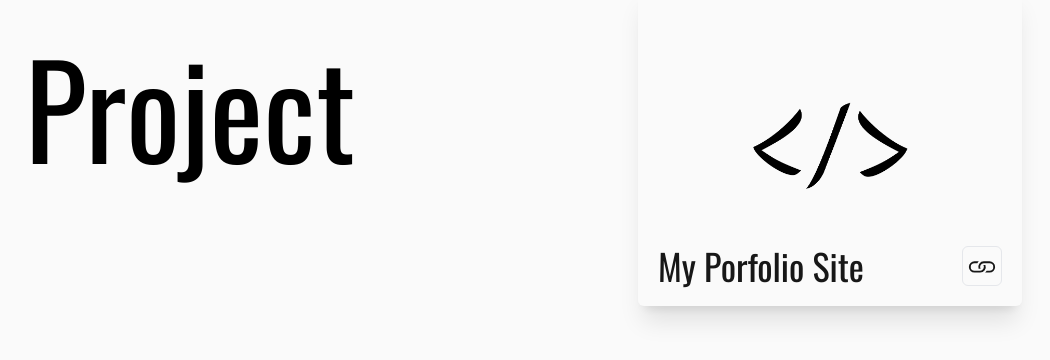
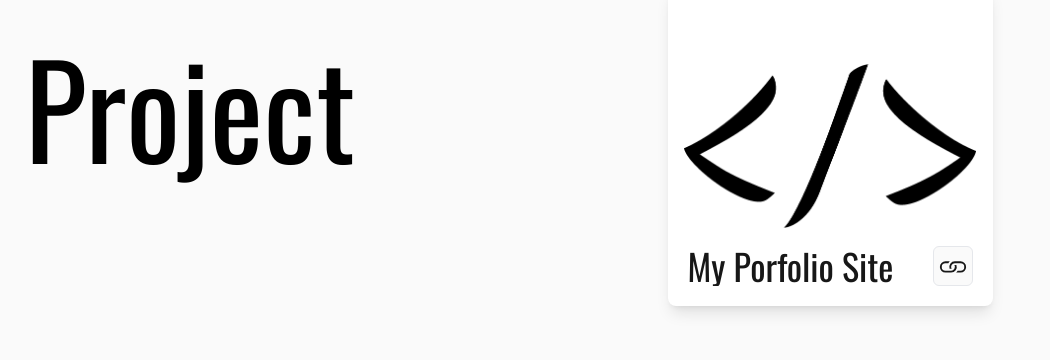
Before and after one commit to JaeilJO/portfolio, a Next.js app: page / in a window 1280 px wide. Shown: the part 2654-3014 px from the top of the page, without its empty margins (130-1180 px from the left). Built offline with nearby package versions, Linux system fonts and the light colour scheme.

Commit message:
refactor : all change project

```diff
--- a/src/components/CommonComponents/CommonSectionBackground.tsx
+++ b/src/components/CommonComponents/CommonSectionBackground.tsx
@@ -8,7 +8,7 @@ function CommonSectionBackground({
     ref_for_observer?: (node?: Element | null | undefined) => void;
 }) {
     return (
-        <div ref={ref_for_observer} className="relative flex w-screen h-screen max-sm:flex-col ">
+        <div ref={ref_for_observer} className="relative flex w-screen h-screen max-sm:flex-col">
             {children}
         </div>
     );
--- a/src/components/Sections/ProjectSection/index.tsx
+++ b/src/components/Sections/ProjectSection/index.tsx
@@ -1,3 +1,6 @@
+import CommonLeftText from '@/components/CommonComponents/CommonLeftText';
+import CommonRightContentWrapper from '@/components/CommonComponents/CommonRightContentWrapper';
+import CommonSectionBackground from '@/components/CommonComponents/CommonSectionBackground';
 import Image from 'next/image';
 import Link from 'next/link';
 import React, { useState } from 'react';
@@ -15,67 +18,26 @@ function ProjectSection() {
         threshold: 0.6,
     });
     return (
-        <div className=" relative flex w-screen h-screen  max-sm:flex-col max-sm:py-[100px]" ref={ref}>
-            <div className="flex items-center justify-center  grow-[1] w-full  max-sm:items-end text-9xl max-md:text-7xl ">
-                <div className="relative bottom-10">Project</div>
-            </div>
-
-            <div className="relative flex items-center justify-center grow-[1] w-full  max-sm:items-start">
-                <div
-                    className={` relative max-sm:w-[200px] max-sm:h-[250px] w-[60%] max-w-[400px] h-[40%] max-h-[600px]  ${
-                        inView ? `animate-section_project_opening_animation` : ``
-                    }  origin-bottom  rounded-md shadow-xl cursor-pointer  text-neutral-900 top-0  bg-neutral-50    duration-200 overflow-hidden `}
-                    onClick={() => {
-                        setClicked(!clicked);
-                    }}
-                >
-                    <Image
-                        alt="s"
-                        width={200}
-                        height={200}
-                        className="absolute  top-2/4 left-2/4 -translate-x-[50%] -translate-y-[50%] w-[40%] min-w-[100px]  max-w-[300px]  max-sm:w-[100px]  "
-                        src={'/handwrite.png'}
-                    />
-                    <div className="absolute text-xl lg:text-4xl bottom-5 left-5 ">My Porfolio Site</div>
-                    <div className="absolute bottom-5 right-5">
+        <CommonSectionBackground>
+            <CommonLeftText title="Project" />
+            <CommonRightContentWrapper>
+                <div className="flex items-center justify-center w-full h-full max-sm:items-start">
+                    <div className="relative w-[65%] h-[80%] max-sm:w-[60%] max-sm:h-[70%] rounded-lg flex flex-col items-center justify-center  bg-white overflow-hidden shadow-lg">
+                        <Image alt="s" width={200} height={200} className="w-[90%] " src={'/handwrite.png'} />
+                        <div className="absolute bottom-0 left-0 flex justify-between w-full p-5 text-neutral-900">
+                            <div className="text-xl truncate lg:text-4xl whitespace-nowrap">My Porfolio Site</div>
                             <ul>
                                 <li className="relative p-1 lg:text-3xl border-[1px] text-xl rounded-md z-20 bg-neutral-50 hover:bg-[#e2e2e2] duration-300">
-                                <Link href={'https://jaeilstudio.vercel.app/'}>
+                                    <Link href={'https://jaeilstudio.vercel.app/'} title="app link">
                                         <BsLink />
                                     </Link>
                                 </li>
                             </ul>
                         </div>
-
-                    <div className="absolute top-5 right-5">
-                        <ul
-                            className={`relative flex flex-col items-end gap-3 max-sm:text-lg ${
-                                clicked ? `animate-section_project_click` : `animate-section_project_non_click`
-                            }  `}
-                        >
-                            <li className="flex items-center gap-2 ">
-                                <div className="text-[.8em]">Next JS</div>
-                                <div>
-                                    <TbBrandNextjs />
-                                </div>
-                            </li>
-                            <li className="flex items-center gap-2">
-                                <div className="text-[.8em]">Zustand</div>
-                                <div>
-                                    <RiBearSmileFill />
-                                </div>
-                            </li>
-                            <li className="flex items-center gap-2 ">
-                                <div className="text-[.8em]">TailwindCSS</div>
-                                <div>
-                                    <BiLogoTailwindCss />
-                                </div>
-                            </li>
-                        </ul>
                     </div>
                 </div>
-            </div>
-        </div>
+            </CommonRightContentWrapper>
+        </CommonSectionBackground>
     );
 }
 
```
Lines whose indentation alone changed are shown as unchanged.
